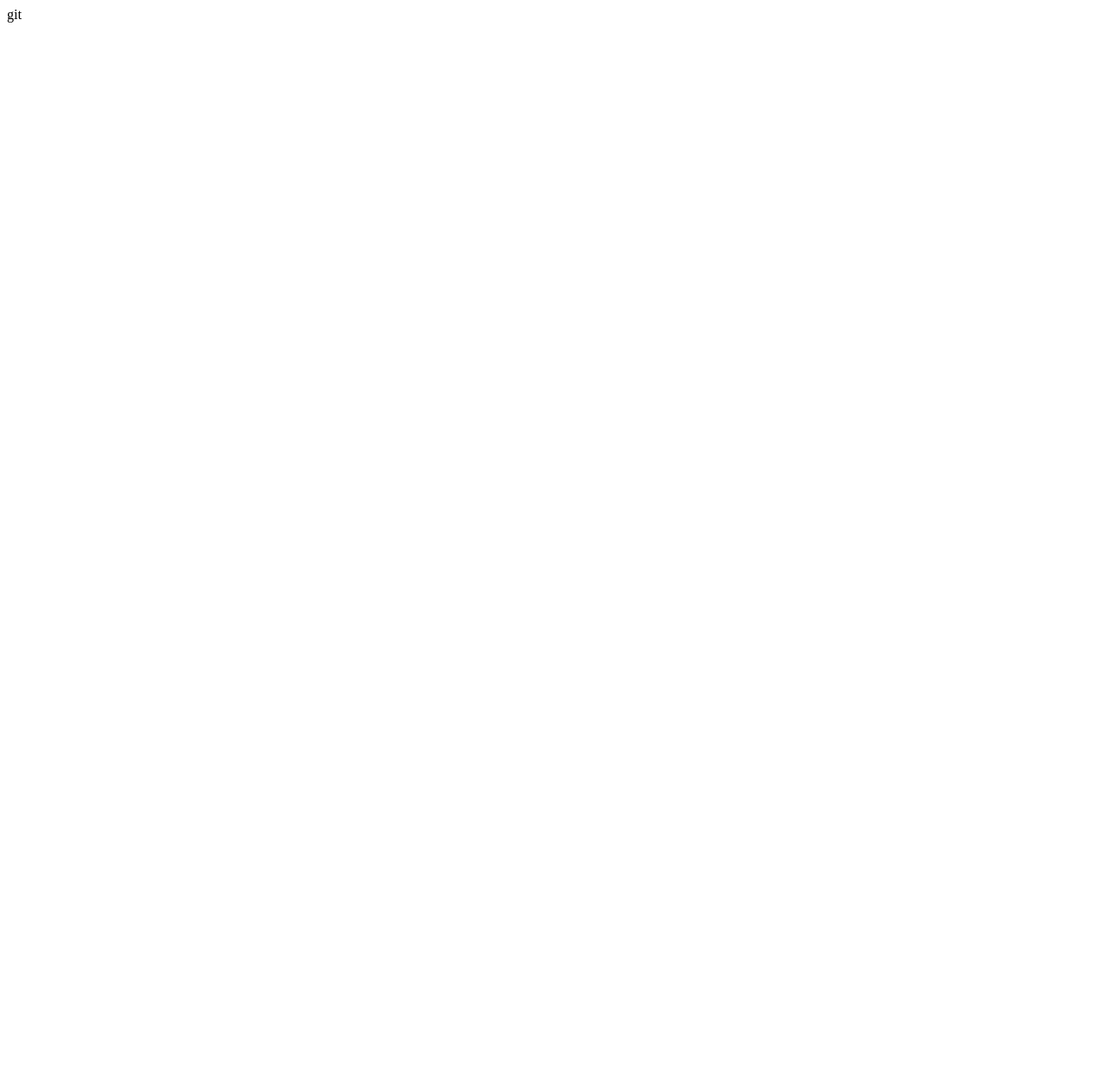
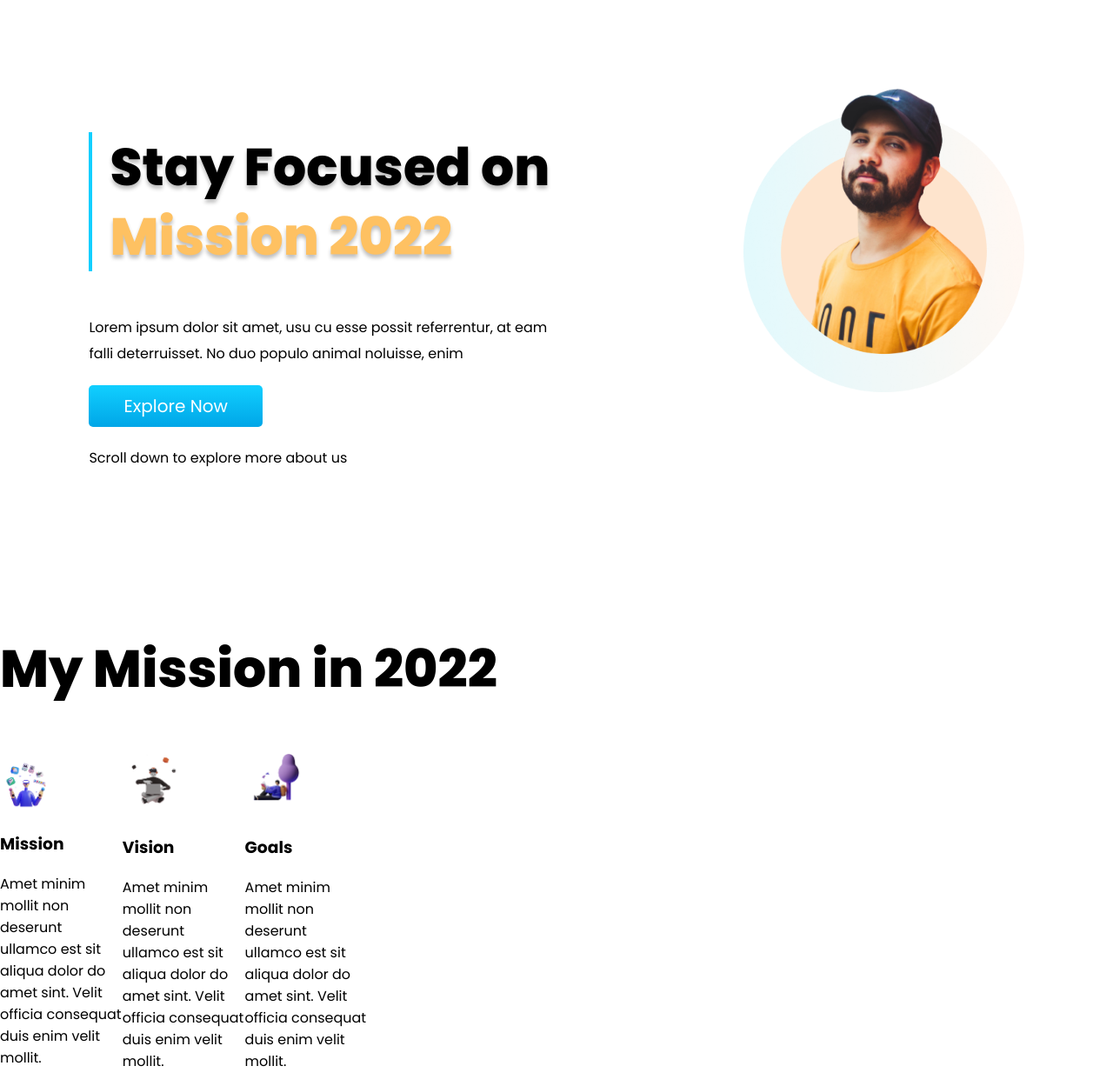
Before and after one commit to modasserjasim/Mission-2022, a plain HTML site: page index.html in a window 1280 px wide. Shown: the whole page at 87% size. Before the commit the page ends 800 px from the top, so only its background shows below. Drawn offline with Linux system fonts and the light colour scheme.

Commit message:
my mission

```diff
--- a/index.html
+++ b/index.html
@@ -6,12 +6,52 @@
     <meta http-equiv="X-UA-Compatible" content="IE=edge">
     <meta name="viewport" content="width=device-width, initial-scale=1.0">
     <title>Assignement 1</title>
+    <link rel="preconnect" href="https://fonts.googleapis.com">
+    <link rel="preconnect" href="https://fonts.gstatic.com" crossorigin>
+    <link href="https://fonts.googleapis.com/css2?family=Poppins:wght@400;600;700;800;900&display=swap"
+        rel="stylesheet">
     <link rel="stylesheet" href="style.css">
 </head>
-git
 
 <body>
+    <section class="first-section">
+        <div class="one-half">
+            <h1>Stay Focused on <br> <span class="last-h1">Mission 2022</span></h1>
+            <p>Lorem ipsum dolor sit amet, usu cu esse possit referrentur, at eam falli deterruisset. No duo populo
+                animal noluisse, enim</p>
+            <a class="universal-btn" href="#">Explore Now</a>
+            <p>Scroll down to explore more about us</p>
+        </div>
+        <div class="one-half">
+            <img src="images/person-1.png" alt="Person-1">
+        </div>
+    </section>
+    <section class="my-mission">
+        <h1>My Mission in 2022</h1>
+        <div class="three-box">
+            <div class="box">
+                <img src="images/illustrator-1.png" alt="Il1">
+                <h3>Mission</h3>
+                <p>Amet minim mollit non deserunt ullamco est sit aliqua dolor do amet sint. Velit officia consequat
+                    duis enim velit mollit.</p>
 
+            </div>
+            <div class="box">
+                <img src="images/illustrator-2.png" alt="Il1">
+                <h3>Vision</h3>
+                <p>Amet minim mollit non deserunt ullamco est sit aliqua dolor do amet sint. Velit officia consequat
+                    duis enim velit mollit.</p>
+
+            </div>
+            <div class="box">
+                <img src="images/illustrator-3.png" alt="Il1">
+                <h3>Goals</h3>
+                <p>Amet minim mollit non deserunt ullamco est sit aliqua dolor do amet sint. Velit officia consequat
+                    duis enim velit mollit.</p>
+
+            </div>
+        </div>
+    </section>
 </body>
 
 </html>
--- a/style.css
+++ b/style.css
@@ -0,0 +1,52 @@
+body{
+    margin: 0;
+    font-family: 'Poppins', sans-serif;
+}
+h1{
+    font-size: 60px;
+    font-weight: 800;
+}
+.first-section{
+    display: flex;
+    padding: 8%;;
+}
+.first-section h1{
+    text-shadow: 0px 4px 4px rgba(0, 0, 0, 0.25);
+    border-left: 4px solid rgb(17, 207, 255);
+}
+.one-half h1{
+    padding-left: 20px;
+    line-height: 80px;
+}
+.last-h1{
+    color: #fec162;
+}
+.one-half{
+    width: 50%;
+}
+
+.one-half img{
+    width: 60%;
+    float: right;
+}
+
+.universal-btn{
+    text-decoration: none;
+    background-image: linear-gradient(rgb(17, 207, 255), #00a6e7);
+    padding: 10px 40px;
+    border-radius: 5px;
+    color: #fff;
+    font-size: 20px;
+}
+.first-section p{
+    margin: 30px 0;
+    line-height: 30px;
+    font-size: 16px;
+}
+.three-box{
+    display: flex;
+    width: 33%;
+}
+.box img{
+    width: 50%;
+}
```
Also changed, not shown: images/coding.png (added), images/illustrator-1.png (added), images/illustrator-2.png (added), images/illustrator-3.png (added), images/person-1.png (added), images/shape-1.png (added), images/shape-3.png (added), images/shape-5.png (added), images/shape-6.png (added), images/shape-8.png (added), 5 other files.
